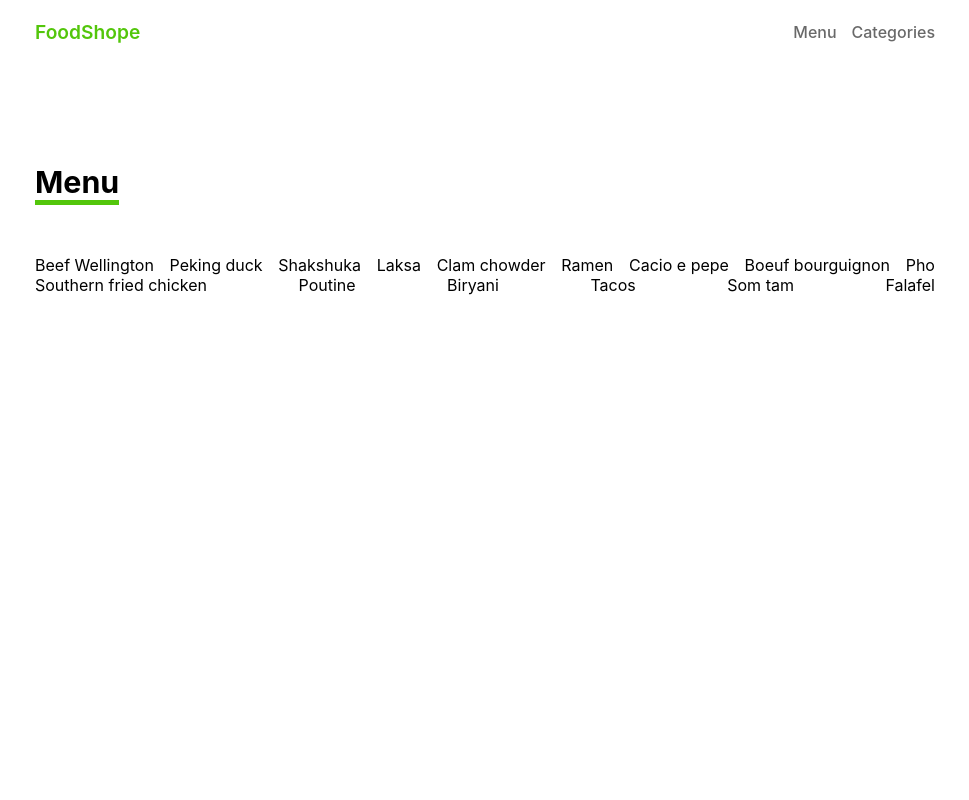
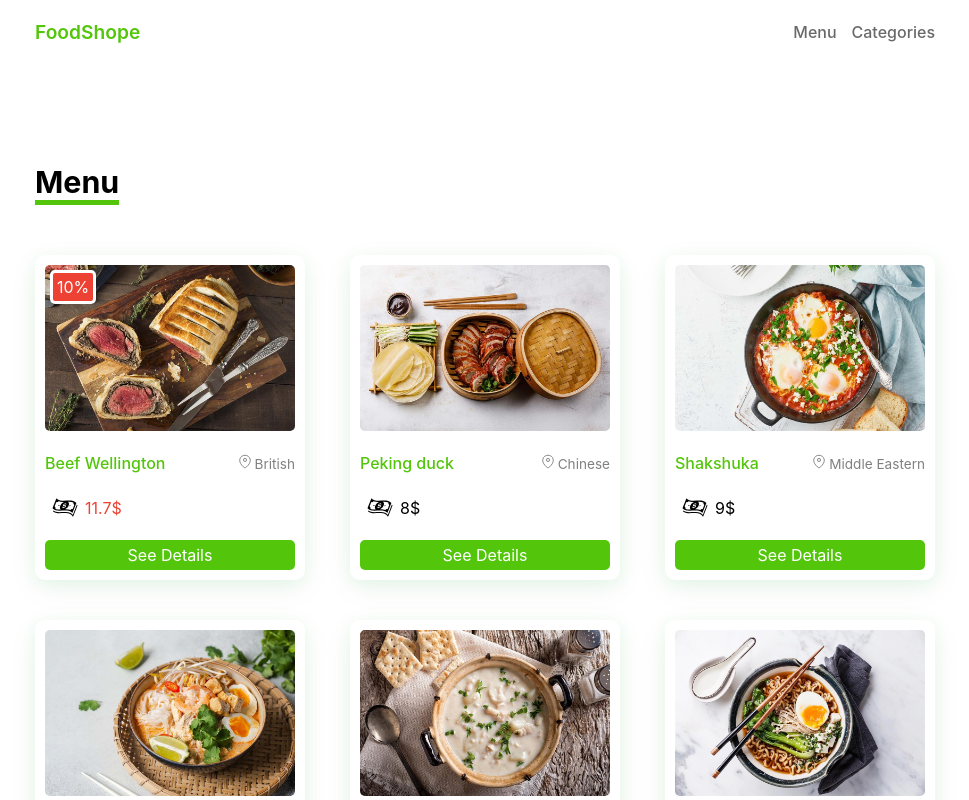
Before and after one commit to AliTaghawi/next-tutorial-projects, a Next.js app in the folder foodshope-botofood-project/: page /menu in a window 1280 px wide. Shown: the top 800 px of the page, without its empty margins (155-1124 px from the left). Built offline with nearby package versions, Linux system fonts and the light colour scheme; data requests are answered from the project's data file.

Commit message:
creating common Card.js module and using it in MenuPage temp

```diff
--- /dev/null
+++ b/foodshope-botofood-project/components/modules/common/Card.js
@@ -0,0 +1,35 @@
+import Link from "next/link";
+
+import Location from "../../icons/Location";
+import Dollar from "../../icons/Dollar";
+import styles from "./Card.module.css";
+
+const Card = (props) => {
+  const { id, price, name, discount, details } = props;
+  return (
+    <div className={styles.container}>
+      <img src={`/images/${id}.jpeg`} alt="food image" />
+      <div className={styles.details}>
+        <h4>{name}</h4>
+        <div>
+          <Location />
+          {details[0].Cuisine}
+        </div>
+      </div>
+      <div className={styles.price}>
+        <Dollar />
+        {discount ? (
+          <span className={styles.discount}>
+            {(price * (100 - discount)) / 100}$
+          </span>
+        ) : (
+          <span>{price}$</span>
+        )}
+        {discount ? <div className={styles.badge}>{discount}%</div> : null}
+      </div>
+      <Link href={`/menu/${id}`}>See Details</Link>
+    </div>
+  );
+};
+
+export default Card;
--- /dev/null
+++ b/foodshope-botofood-project/components/modules/common/Card.module.css
@@ -0,0 +1,63 @@
+.container {
+  display: flex;
+  flex-direction: column;
+  width: 270px;
+  box-shadow: rgba(92, 245, 115, 0.123) 0px 4px 16px,
+    rgba(17, 17, 26, 0.05) 0px 8px 32px;
+  margin-bottom: 40px;
+  padding: 10px;
+  border-radius: 10px;
+  position: relative;
+}
+
+.container img {
+  width: 100%;
+  border-radius: 5px;
+}
+
+.details {
+  display: flex;
+  align-items: baseline;
+  justify-content: space-between;
+  color: grey;
+  font-size: 0.85rem;
+  margin: 22px 0;
+}
+
+.details h4 {
+  color: #53c60b;
+  font-weight: 500;
+  font-size: 1rem;
+}
+
+.price {
+  display: flex;
+  justify-content: left !important;
+  align-items: center;
+}
+
+.container a {
+  background-color: #53c60b;
+  color: white;
+  display: block;
+  width: 100%;
+  text-align: center;
+  margin-top: 20px;
+  padding: 5px 0;
+  border-radius: 5px;
+}
+
+.discount {
+  color: #ed4133;
+}
+
+.badge {
+  background-color: #ed4133;
+  color: white;
+  padding: 4px;
+  border-radius: 5px;
+  border: 3px solid white;
+  position: absolute;
+  top: 15px;
+  left: 15px;
+}
--- a/foodshope-botofood-project/components/templates/MenuPage.js
+++ b/foodshope-botofood-project/components/templates/MenuPage.js
@@ -1,3 +1,4 @@
+import Card from "../modules/common/Card";
 import styles from "./MenuPage.module.css";
 
 const MenuPage = ({ data }) => {
@@ -5,7 +6,9 @@ const MenuPage = ({ data }) => {
     <div className={styles.container}>
       <h2>Menu</h2>
       <div className={styles.subContainer}>
-        {data.map(foodProduct => <p key={foodProduct.id}>{foodProduct.name}</p>)}
+        {data.map((foodProduct) => (
+          <Card key={foodProduct.id} {...foodProduct} />
+        ))}
       </div>
     </div>
   );
```
